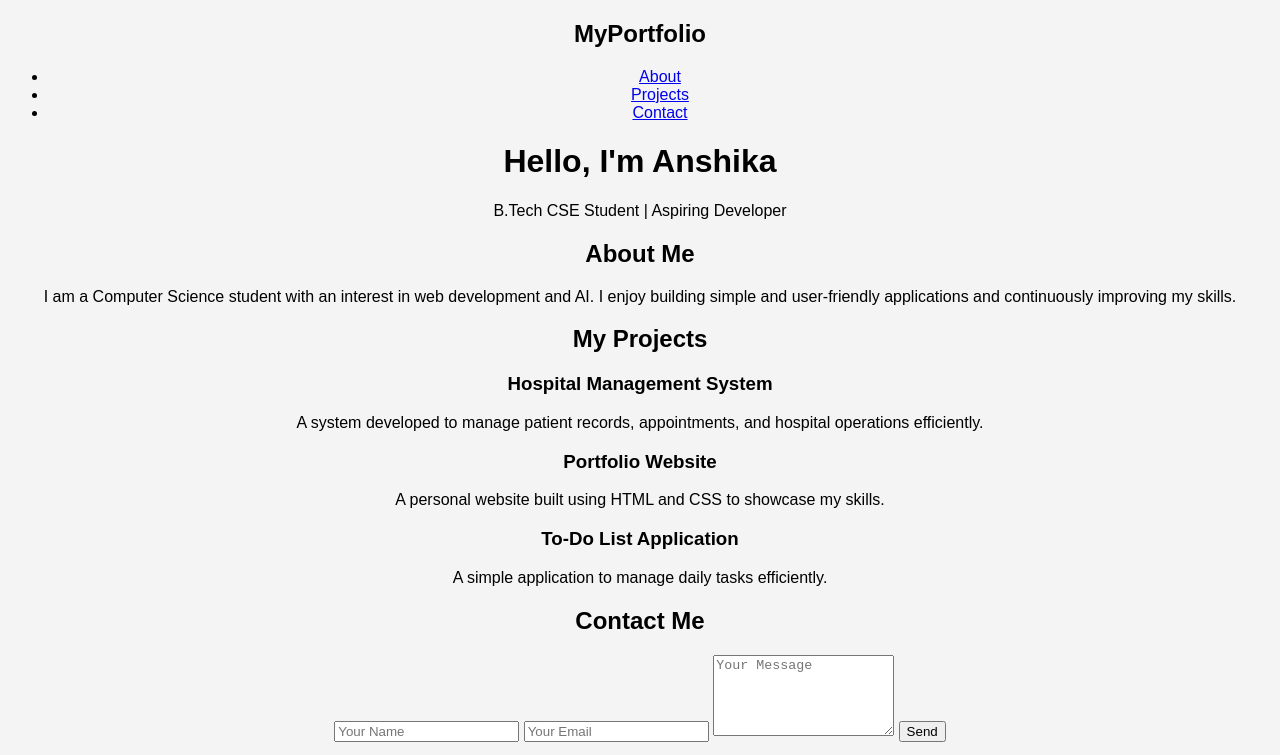
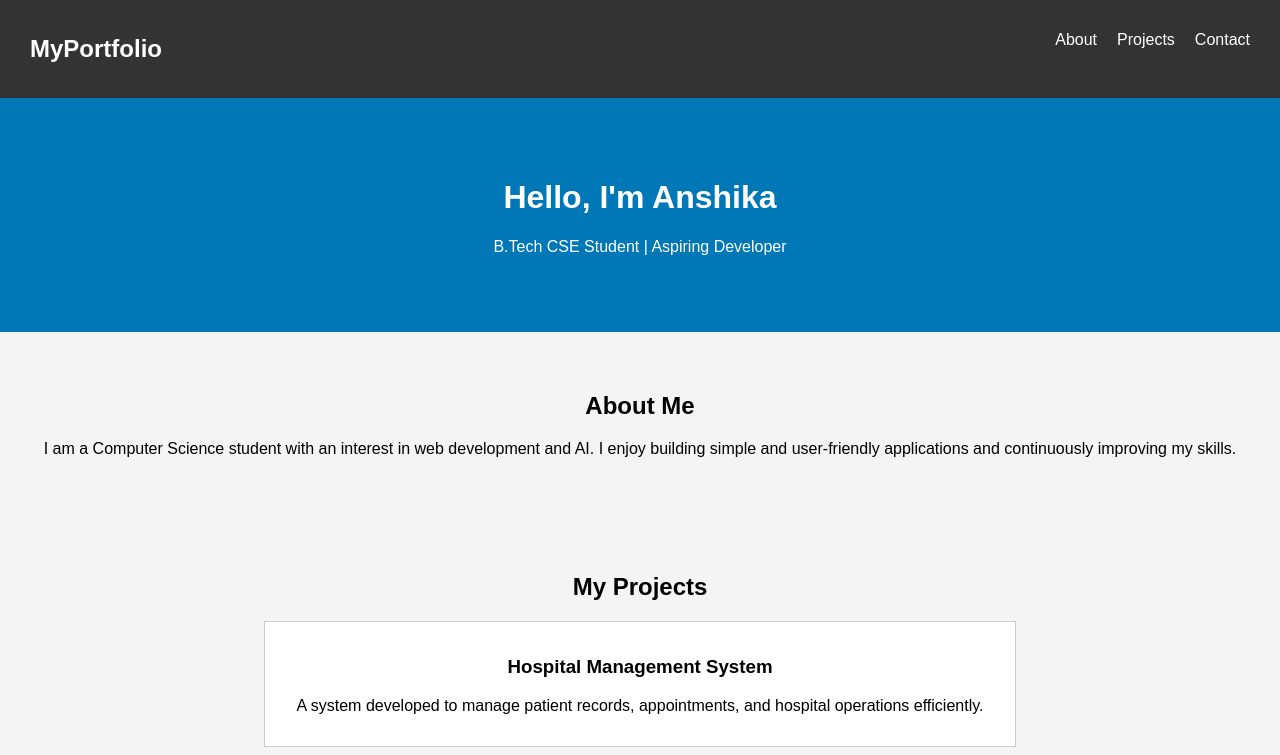
Before and after one commit to anshikasinhabob2006-cell/PORTFOLIO-WEBSITE, a plain HTML site: page index.html in a window 1280 px wide. Shown: the top 755 px of the page. Drawn offline with Linux system fonts and the light colour scheme.

Commit message:
Update style.css

```diff
--- a/style.css
+++ b/style.css
@@ -1,5 +1,78 @@
 body {
-    font-family: Arial;
-    background-color: #f4f4f4;
+    font-family: Arial, sans-serif;
+    margin: 0;
+    background: #f4f4f4;
+}
+
+/* Navbar */
+nav {
+    background: #333;
+    color: white;
+    display: flex;
+    justify-content: space-between;
+    padding: 15px 30px;
+}
+
+nav ul {
+    list-style: none;
+    display: flex;
+}
+
+nav ul li {
+    margin-left: 20px;
+}
+
+nav ul li a {
+    color: white;
+    text-decoration: none;
+}
+
+/* Hero */
+.hero {
+    text-align: center;
+    padding: 60px;
+    background: #0077b6;
+    color: white;
+}
+
+/* Sections */
+section {
+    padding: 40px;
     text-align: center;
 }
+
+/* Projects */
+.project {
+    background: white;
+    margin: 15px auto;
+    padding: 15px;
+    width: 60%;
+    border: 1px solid #ccc;
+}
+
+/* Form */
+form {
+    width: 50%;
+    margin: auto;
+}
+
+form input, form textarea {
+    width: 100%;
+    padding: 10px;
+    margin: 10px 0;
+}
+
+button {
+    padding: 10px 15px;
+    background: #333;
+    color: white;
+    border: none;
+}
+
+/* Footer */
+footer {
+    background: #333;
+    color: white;
+    text-align: center;
+    padding: 10px;
+}
```
